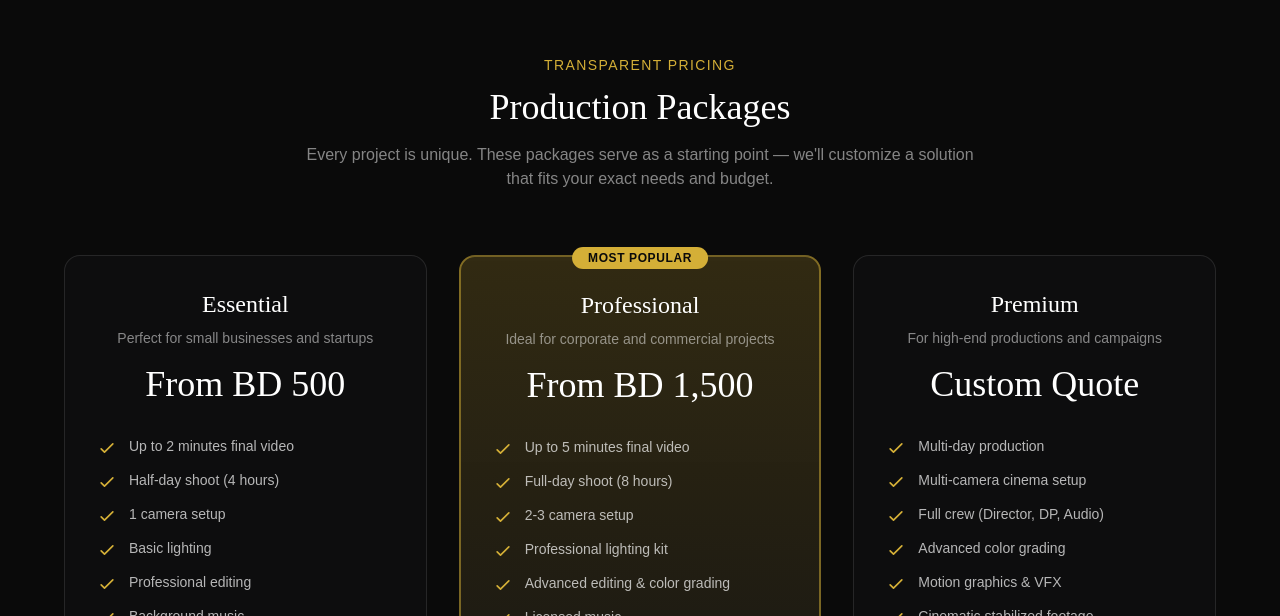
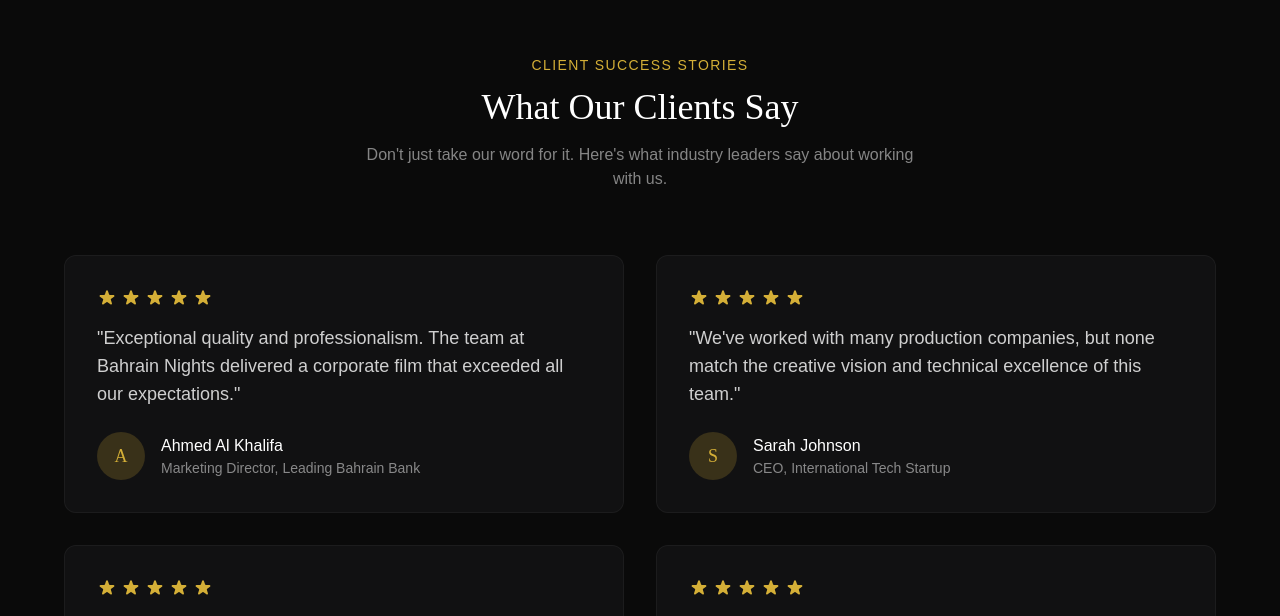
Before and after one commit to shareef6907/filmproduction, a Next.js app: page / in a window 1280 px wide. Shown: the part 5544-6160 px from the top of the page. Built offline with nearby package versions, Linux system fonts and the light colour scheme.

Commit message:
Remove pricing section

```diff
--- a/src/app/page.tsx
+++ b/src/app/page.tsx
@@ -7,7 +7,6 @@ import VideoRow from '@/components/VideoRow'
 import VideoModal from '@/components/VideoModal'
 import Services from '@/components/Services'
 import Clients from '@/components/Clients'
-import Packages from '@/components/Packages'
 import Testimonials from '@/components/Testimonials'
 import About from '@/components/About'
 import FAQ from '@/components/FAQ'
@@ -110,9 +109,6 @@ export default function Home() {
       {/* Services Section */}
       <Services />
 
-      {/* Pricing Packages - Clear offerings */}
-      <Packages />
-
       {/* Testimonials - Social proof */}
       <Testimonials />
 
```
